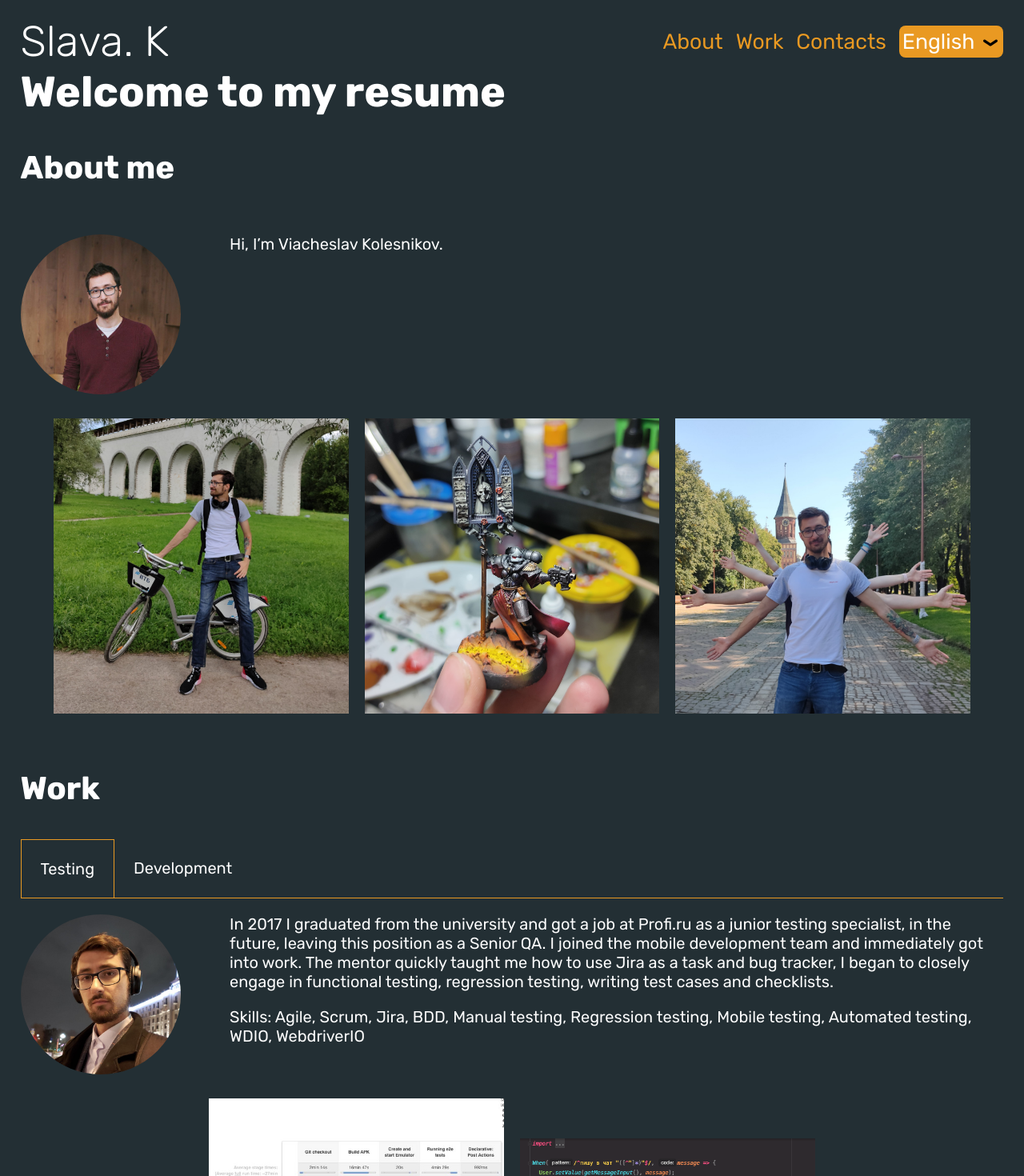
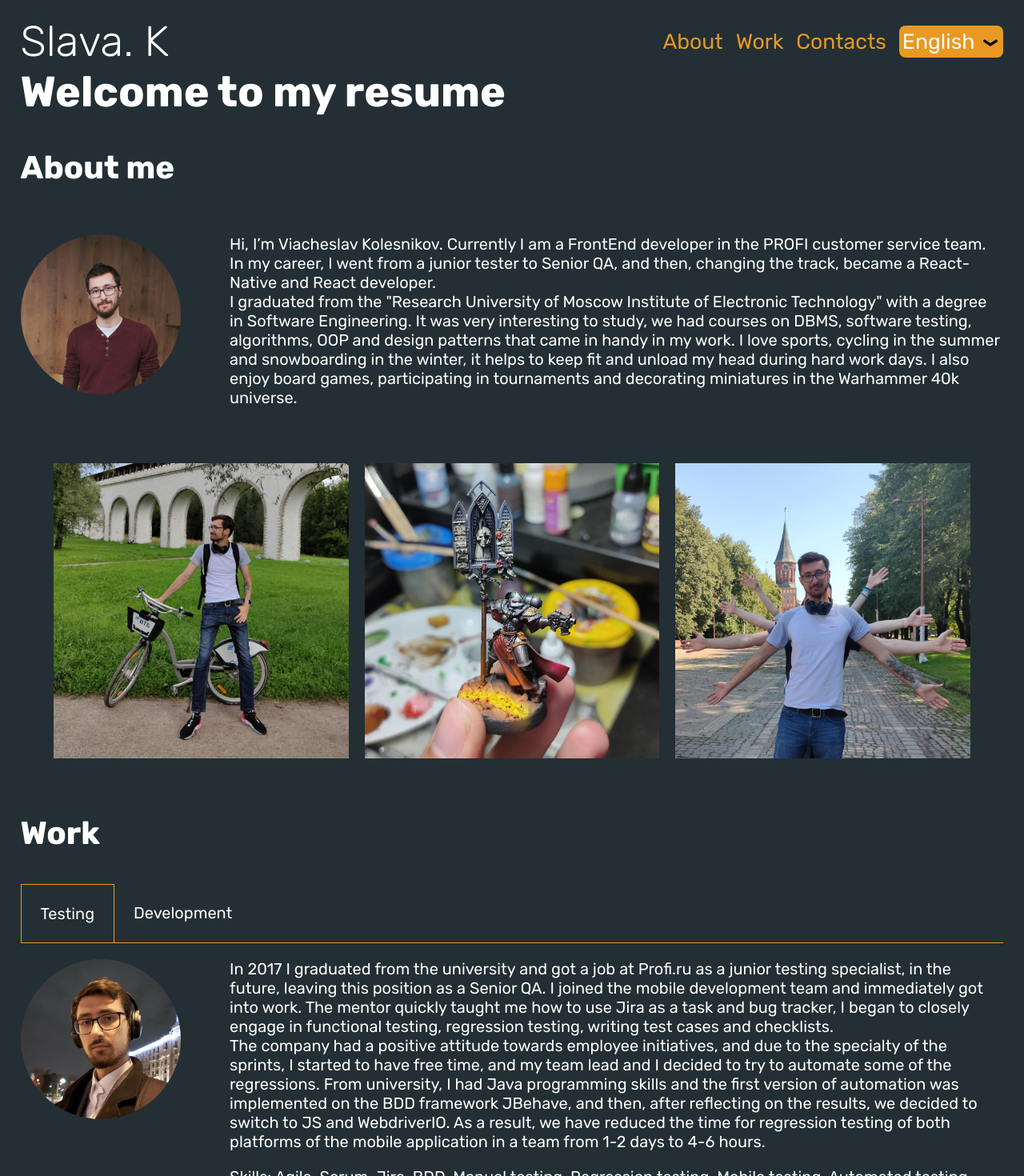
Before and after one commit to DazzlingFame/resume-SPA, a React (Create React App) app: page / in a window 1280 px wide. Shown: the top 1470 px of the page at 80% size. Built offline with nearby package versions, Linux system fonts and the light colour scheme.

Commit message:
InfoBlocks refactor

```diff
--- /dev/null
+++ b/src/components/ExpandableText.tsx
@@ -0,0 +1,52 @@
+import React, { useState } from "react";
+import styled from "styled-components";
+import { smallTextStyles } from "../styledPresets";
+
+type TextProps = {
+  isCollapsed?: boolean;
+};
+const Text = styled.span<TextProps>`
+  max-height: ${(props) => (props.isCollapsed ? 0 : 1500)}px;
+  transition: max-height 500ms;
+  overflow: hidden;
+  white-space: pre-wrap;
+
+  ${smallTextStyles}
+`;
+
+type Props = {
+  text: string;
+  spoilerText: string;
+  getSpoilerIndex: (text: string) => number;
+  isInitiallyExpanded?: boolean;
+};
+export const ExpandableText: React.FC<Props> = ({
+  text,
+  spoilerText,
+  getSpoilerIndex,
+  isInitiallyExpanded,
+}) => {
+  const [isCollapsed, setIsCollapsed] = useState(true);
+
+  return (
+    <>
+      {isInitiallyExpanded ? (
+        <Text>{text}</Text>
+      ) : (
+        <>
+          <Text>{text.substring(0, getSpoilerIndex(text))}</Text>
+          <Text isCollapsed={isCollapsed}>
+            {text.substring(getSpoilerIndex(text)) + 1}
+          </Text>
+
+            {isCollapsed && <span
+            className={"small_text text_link"}
+            onClick={() => setIsCollapsed(false)}
+          >
+            {spoilerText}
+          </span>}
+        </>
+      )}
+    </>
+  );
+};
--- a/src/components/InfoBlock.tsx
+++ b/src/components/InfoBlock.tsx
@@ -7,9 +7,9 @@ import {
   FullscreenPhoto,
   FullscreenPhotoContainer,
   Skills,
-  TextBlock,
   TextBlocksContainer,
 } from "./InfoBlockComponents";
+import {ExpandableText} from "./ExpandableText";
 
 type Props = {
   texts: InfoTexts;
@@ -19,7 +19,6 @@ type Props = {
 
 const InfoBlock: React.FC<Props> = (props) => {
   const isMobile = useMedia(IS_MOBILE_LAYOUT_MEDIA);
-  const [isCollapsed, setIsCollapsed] = useState(true);
   const [activeFullscreenPhoto, setActiveFullscreenPhoto] = useState<{
     source: string;
     desc: string;
@@ -33,10 +32,6 @@ const InfoBlock: React.FC<Props> = (props) => {
       className="flat_photo__item"
     />
   ));
-
-  const onReadMoreClick = () => {
-    setIsCollapsed(false);
-  };
 
   return (
     <div className="info_block__container" key={props.imageSource.desc}>
@@ -61,19 +56,7 @@ const InfoBlock: React.FC<Props> = (props) => {
           className="info_block__image"
         />
         <TextBlocksContainer>
-          <TextBlock>
-            {props.texts.mainData.substr(0, props.texts.mainData.indexOf("\n"))}
-          </TextBlock>
-          <TextBlock isCollapsed={isCollapsed}>
-            {props.texts.mainData.substr(
-              props.texts.mainData.indexOf("\n") + 1
-            )}
-          </TextBlock>
-          {props.texts.mainData.length > 200 && isCollapsed && isMobile && (
-            <span className={"small_text text_link"} onClick={onReadMoreClick}>
-              {props.texts.continue}
-            </span>
-          )}
+          <ExpandableText isInitiallyExpanded={!isMobile} text={props.texts.mainData} spoilerText={props.texts.continue} getSpoilerIndex={(text => text.indexOf('\n'))}/>
           <Skills>{props.texts.skills}</Skills>
         </TextBlocksContainer>
       </div>
--- a/src/components/InfoBlockComponents.tsx
+++ b/src/components/InfoBlockComponents.tsx
@@ -4,18 +4,6 @@ import {smallTextStyles} from "../styledPresets";
 export const TextBlocksContainer = styled.div`
   display: flex;
   flex-direction: column;
-`;
-
-type TextBlockProps = {
-  isCollapsed?: boolean;
-};
-export const TextBlock = styled.span<TextBlockProps>`
-  max-height: ${(props) => (props.isCollapsed ? 0 : 1500)}px;
-  transition: max-height 500ms;
-  overflow: hidden;
-  white-space: pre-wrap;
-
-  ${smallTextStyles}
 `;
 
 export const Skills = styled.p`
--- a/src/components/WorkContent.tsx
+++ b/src/components/WorkContent.tsx
@@ -1,28 +1,28 @@
-import React, {useState} from "react";
-import '../screen/Resume.css'
-import './WorkContent.css'
+import React, { useState } from "react";
+import "../screen/Resume.css";
+import "./WorkContent.css";
 import InfoBlock from "./InfoBlock";
-import {Images, WorkTexts} from "../constants";
+import { Images, WorkTexts } from "../constants";
 
-const WORK_CONTENT_TYPE_KEY = 'WORK_CONTENT_TYPE_KEY';
+const WORK_CONTENT_TYPE_KEY = "WORK_CONTENT_TYPE_KEY";
 
 enum ContentType {
-    TESTER = 'Tablio',
-    DEVELOPER = 'PhotoEditing'
+  TESTER = "Tablio",
+  DEVELOPER = "PhotoEditing",
 }
 
 type Props = {
   texts: WorkTexts;
-}
+};
 
-export const WorkContent: React.FC<Props> = props => {
-    const [content, setContent] = useState(localStorage.getItem(WORK_CONTENT_TYPE_KEY) || ContentType.TESTER);
-    let contentTexts = props.texts.testing;
-    let photosArray: Array<{source: string, desc: string}> = [];
+export const WorkContent: React.FC<Props> = (props) => {
+  const [content, setContent] = useState(
+    localStorage.getItem(WORK_CONTENT_TYPE_KEY) || ContentType.TESTER
+  );
 
-    const navigationConfig: Array<{text: string; type: ContentType}> = [
-        {text: props.texts.testing.header, type: ContentType.TESTER},
-        {text: props.texts.development.header, type: ContentType.DEVELOPER},
+  const navigationConfig: Array<{ text: string; type: ContentType }> = [
+    { text: props.texts.testing.header, type: ContentType.TESTER },
+    { text: props.texts.development.header, type: ContentType.DEVELOPER },
   ];
 
   const onContentTabChanged = (type: ContentType) => {
@@ -30,47 +30,61 @@ export const WorkContent: React.FC<Props> = props => {
     localStorage.setItem(WORK_CONTENT_TYPE_KEY, type);
   };
 
-    const navigationLinks = navigationConfig.map(item => (
+  const navigationLinks = navigationConfig.map((item) => (
     <div
-            className={content === item.type ?  'navigation_link_container navigation_link_container_selected' : 'navigation_link_container'}
+      className={
+        content === item.type
+          ? "navigation_link_container navigation_link_container_selected"
+          : "navigation_link_container"
+      }
       onClick={() => onContentTabChanged(item.type)}
       key={item.text}
     >
-            <p className={'small_text'}>
-                {item.text}
-            </p>
+      <p className={"small_text"}>{item.text}</p>
     </div>
   ));
 
+  let contentComponents;
+
   switch (content) {
     case ContentType.DEVELOPER: {
-            contentTexts = props.texts.development;
-            photosArray = [
-                Images.ORDERS_MAP_IMG, Images.DLIMS_IMG, Images.ORDERS_BOARD
-            ];
+      contentComponents = (
+        <InfoBlock
+          key="work"
+          texts={props.texts.development}
+          photos={[
+            Images.ORDERS_MAP_IMG,
+            Images.DLIMS_IMG,
+            Images.ORDERS_BOARD,
+          ]}
+          imageSource={Images.WORK_ME_IMG}
+        />
+      );
       break;
     }
     case ContentType.TESTER: {
-            contentTexts = props.texts.testing;
-            photosArray = [Images.ALLURE_IMG, Images.E2E_STEP_IMG];
+      contentComponents = (
+        <InfoBlock
+          key="testing"
+          texts={props.texts.testing}
+          photos={[Images.ALLURE_IMG, Images.E2E_STEP_IMG]}
+          imageSource={Images.WORK_ME_IMG}
+        />
+      );
       break;
     }
   }
 
   return (
     <div>
-             <p className={'bold_subheader_text'}>
-                 {props.texts.header}
-             </p>
-             <div className={'navigation_container'}>
-                 <div className={'navigation_links_container'}>
-                     {navigationLinks}
+      <p className={"bold_subheader_text"}>{props.texts.header}</p>
+      <div className={"navigation_container"}>
+        <div className={"navigation_links_container"}>{navigationLinks}</div>
+        <div className={"divider"} />
       </div>
-                 <div className={'divider'}/>
-             </div>
-             <div className={'content_container'}>
-                 <InfoBlock texts={contentTexts} photos={photosArray} imageSource={Images.WORK_ME_IMG}/>
+      <div className={"content_container"}>
+        {contentComponents}
       </div>
     </div>
-    )
+  );
 };
--- a/src/constants.ts
+++ b/src/constants.ts
@@ -144,9 +144,8 @@ export const multiLanguageTexts: MultiLanguageTexts = {
     aboutTexts: {
         en: {
             header: 'About me',
-            mainData: 'Hi, I’m Viacheslav Kolesnikov.\n ' +
-                'Currently I am a FrontEnd developer in the PROFI customer service team. In my career, I went from a junior tester to Senior QA, and then,' +
-                ' changing the track, became a React-Native and React developer. \n\n' +
+            mainData: 'Hi, I’m Viacheslav Kolesnikov. Currently I am a FrontEnd developer in the PROFI customer service team. In my career, I went from a junior tester to Senior QA, and then,' +
+                ' changing the track, became a React-Native and React developer. \n' +
                 'I graduated from the "Research University of Moscow Institute of Electronic Technology"' +
                 ' with a degree in Software Engineering. It was very interesting to study, we had courses on DBMS, software testing, algorithms, OOP and design patterns that' +
                 ' came in handy in my work. I love sports, cycling in the summer and snowboarding in the winter, it helps to keep fit and unload my head during hard work' +
@@ -155,9 +154,8 @@ export const multiLanguageTexts: MultiLanguageTexts = {
         },
         ru: {
             header: 'Обо мне',
-            mainData: 'Привет, я Вячеслав Колесников.\n ' +
-                'В текущий момент я FrontEnd разработчик в команде клиентского сервиса ПРОФИ. В своей карьере я прошел путь от младшего специалиста ' +
-                'по тестированию до Senior QA, а затем, сменив рельс, стал React-Native и React разработчиком. \n\n' +
+            mainData: 'Привет, я Вячеслав Колесников. В текущий момент я FrontEnd разработчик в команде клиентского сервиса ПРОФИ. В своей карьере я прошел путь от младшего специалиста ' +
+                'по тестированию до Senior QA, а затем, сменив рельс, стал React-Native и React разработчиком. \n' +
                 'Я закончил "Научно исследовательский университет Московский Институт Электронной ' +
                 'Техники" по специальности "Программная инженерия". Учиться было очень интересно, у нас были курсы по СУБД, тестированию ПО, алгоритмам, ООП и паттернам проектирования, которые ' +
                 'пригодились мне в работе.\n\n' +
@@ -173,7 +171,7 @@ export const multiLanguageTexts: MultiLanguageTexts = {
                 header: 'Testing',
                 mainData: "In 2017 I graduated from the university and got a job at Profi.ru as a junior " +
                     "testing specialist, in the future, leaving this position as a Senior QA. I joined the mobile development team and immediately got into work. The mentor quickly taught " +
-                    "me how to use Jira as a task and bug tracker, I began to closely engage in functional testing, regression testing, writing test cases and checklists. \n\n" +
+                    "me how to use Jira as a task and bug tracker, I began to closely engage in functional testing, regression testing, writing test cases and checklists. \n" +
                     "The company had a positive attitude towards employee initiatives, and due to the specialty of the sprints, I started to have free time, and my team lead and I decided to " +
                     "try to automate some of the regressions. From university, I had Java programming skills and the first version of automation was implemented on the BDD framework JBehave, " +
                     "and then, after reflecting on the results, we decided to switch to JS and WebdriverIO. As a result, we have reduced the time for regression testing of both platforms of " +
@@ -185,7 +183,7 @@ export const multiLanguageTexts: MultiLanguageTexts = {
                 header: 'Development',
                 mainData: "I have been developing mobile and web applications since 2019. I originally started as a React-Native developer. My team and I worked on a new application for executors, " +
                     "which replaced old Kotlin and Swift applications. I have solved many tasks of transferring functionality to a new platform and improving it: creating the client side of " +
-                    "filters for finding the necessary orders, a Cross-Sell system, in-app notifications, and many others.\n\n Over time, the company began to update the site for executors with " +
+                    "filters for finding the necessary orders, a Cross-Sell system, in-app notifications, and many others.\nOver time, the company began to update the site for executors with " +
                     "the subsequent transition to React, in which I also take an active part, developing not only visual components, but also low-level logic of the new orders board, " +
                     "including: the logic of universal pagination, return to the board page without reloading content, analytics of objects entering the viewport, and much more. \n\n" +
                     "Now I am a developer at PROFI, who is not afraid of new challenges and is always ready to learn.",
@@ -199,7 +197,7 @@ export const multiLanguageTexts: MultiLanguageTexts = {
                 header: 'Тестирование',
                 mainData: 'В 2017 году я закончил университет и устроился в ПРОФИ в качестве младшего специалиста по тестированию, ' +
                     'в будущем, покинув эту должность в качестве Senior QA. Я попал в команду мобильной разработки и сразу включился в работу. Ментор быстро научила меня пользоваться Jira в качестве таск и ' +
-                    'баг трекера, я начал плотно заниматься функциональным тестированием задач, регрессионным тестированием, составлением тест кейсов и чеклистов. \n\n' +
+                    'баг трекера, я начал плотно заниматься функциональным тестированием задач, регрессионным тестированием, составлением тест кейсов и чеклистов. \n' +
                     'Компания положительно относилась к инициативам работников, а из-за особенностей спринтов у меня начало появляться свободное время, и мы с моим тимлидом приняли решение предпринять попытку ' +
                     'автоматизации части регрессов. С университета у меня были навыки программирования на Java и первая версия автоматизации была реализована на BDD фреймворке JBehave, а затем, порефлексировав ' +
                     'над результатами мы решили перейти на JS и WebdriverIO. В итоге мы сократили время регрессионного тестирования обеих платформ мобильного приложения в команде с 1-2 дней до 4-6 часов.',
@@ -210,7 +208,7 @@ export const multiLanguageTexts: MultiLanguageTexts = {
                 header: 'Разработка',
                 mainData: "Я занимаюсь разработкой мобильных и Web приложений с 2019 года. Изначально я начал как React-Native разработчик. Мы с командой трудились над новым приложением для " +
                     "специалистов, которое пришло на замену старых приложений на Kotlin и Swift. Я решил много задач по переносу функционала на новую платформу и его усовершенствованию: " +
-                    "создание клиентской части фильтров для поиска нужных заказов, системы Cross-Sell, in-app уведомлений и многие другие.\n\n Со временем компания начала обновлять сайт для " +
+                    "создание клиентской части фильтров для поиска нужных заказов, системы Cross-Sell, in-app уведомлений и многие другие.\n Со временем компания начала обновлять сайт для " +
                     "специалистов с последующим переходом на React, в чем я так же принял активное участие, занявшись разработкой не только визуальных компонентов, но и низкоуровневой логики " +
                     "работы новой доски заказов, в том числе: логики универсальной пагинации, возврата на страницу доски без перезагрузки контента, аналитики попадания объектов во вьюпорт и многим другим. \n\n" +
                     "Сейчас я developer в ПРОФИ, который не боится новых вызовов и всегда готов учиться.",
```
Lines whose indentation alone changed are shown as unchanged.
